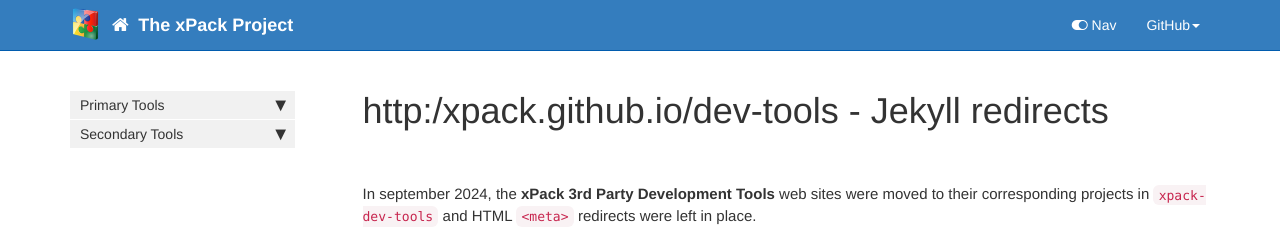
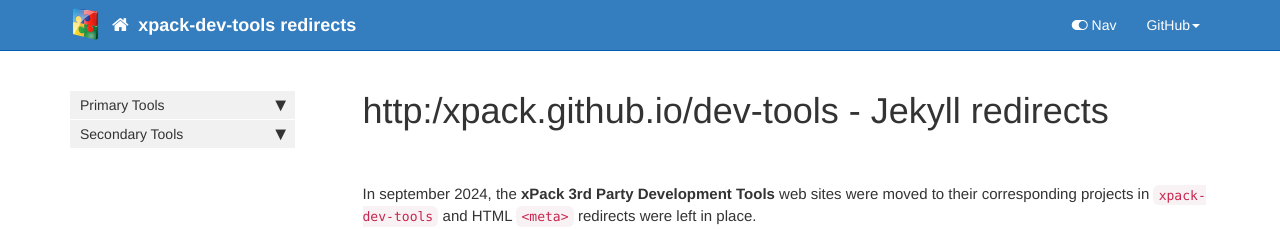
Before and after one commit to xpack/dev-tools, a Jekyll site: the page built from pages/index.md, in a window 1280 px wide. Shown: the top 229 px of the page. Built offline with Jekyll 4.4.1, drawn with Linux system fonts in a browser that asks for light colours; comment, search, counter and statistics services are not loaded; part of the change alters nothing that is shown.

Commit message:
_config.yml updates

```diff
--- a/_config.yml
+++ b/_config.yml
@@ -5,7 +5,7 @@ baseurl: /dev-tools-web-preview
 permalink: /blog/:year/:month/:day/:title/
 
 # Update this after editing the CSS files, to force a cache update.
-css-date: 202211092358
+css-date: 202409180000
 
 repository: xpack/dev-tools-web-preview
 
@@ -14,11 +14,11 @@ repository: xpack/dev-tools-web-preview
 output: web
 
 # This appears on the top navigation bar next to the home button.
-topnav_title: The xPack Project
+topnav_title: xpack-dev-tools redirects
 
 # This appears in the html browser tab for the site title (seen mostly
 # by search engines, not users).
-site_title: The xPack Build Framework
+site_title: xpack-dev-tools redirects
 
 company_name: xPack Project
 
@@ -105,7 +105,7 @@ defaults:
     values:
       layout: "page"
       comments: false
-      search: true
+      search: false
       sidebar: home
       topnav: topnav
       author: Liviu Ionescu
@@ -117,7 +117,7 @@ defaults:
     values:
       layout: "page"
       comments: false
-      search: true
+      search: false
       sidebar: home
       topnav: topnav
       author: Liviu Ionescu
@@ -141,7 +141,7 @@ defaults:
     values:
       layout: "page"
       comments: false
-      search: true
+      search: false
       sidebar: openocd
       topnav: topnav
       author: Liviu Ionescu
@@ -155,7 +155,7 @@ defaults:
     values:
       layout: "page"
       comments: false
-      search: true
+      search: false
       sidebar: qemu-arm
       topnav: topnav
       author: Liviu Ionescu
@@ -169,7 +169,7 @@ defaults:
     values:
       layout: "page"
       comments: false
-      search: true
+      search: false
       sidebar: qemu-riscv
       topnav: topnav
       author: Liviu Ionescu
@@ -183,7 +183,7 @@ defaults:
     values:
       layout: "page"
       comments: false
-      search: true
+      search: false
       sidebar: gcc
       topnav: topnav
       author: Liviu Ionescu
@@ -197,7 +197,7 @@ defaults:
     values:
       layout: "page"
       comments: false
-      search: true
+      search: false
       sidebar: clang
       topnav: topnav
       author: Liviu Ionescu
@@ -211,7 +211,7 @@ defaults:
     values:
       layout: "page"
       comments: false
-      search: true
+      search: false
       sidebar: arm-none-eabi-gcc
       topnav: topnav
       author: Liviu Ionescu
@@ -225,7 +225,7 @@ defaults:
     values:
       layout: "page"
       comments: false
-      search: true
+      search: false
       sidebar: aarch64-none-elf-gcc
       topnav: topnav
       author: Liviu Ionescu
@@ -239,7 +239,7 @@ defaults:
     values:
       layout: "page"
       comments: false
-      search: true
+      search: false
       sidebar: riscv-none-elf-gcc
       topnav: topnav
       author: Liviu Ionescu
@@ -253,7 +253,7 @@ defaults:
     values:
       layout: "page"
       comments: false
-      search: true
+      search: false
       sidebar: windows-build-tools
       topnav: topnav
       author: Liviu Ionescu
@@ -267,7 +267,7 @@ defaults:
     values:
       layout: "page"
       comments: false
-      search: true
+      search: false
       sidebar: ninja-build
       topnav: topnav
       author: Liviu Ionescu
@@ -281,7 +281,7 @@ defaults:
     values:
       layout: "page"
       comments: false
-      search: true
+      search: false
       sidebar: cmake
       topnav: topnav
       author: Liviu Ionescu
@@ -295,7 +295,7 @@ defaults:
     values:
       layout: "page"
       comments: false
-      search: true
+      search: false
       sidebar: meson-build
       topnav: topnav
       author: Liviu Ionescu
@@ -309,7 +309,7 @@ defaults:
     values:
       layout: "page"
       comments: false
-      search: true
+      search: false
       sidebar: mingw-w64-gcc
       topnav: topnav
       author: Liviu Ionescu
@@ -323,7 +323,7 @@ defaults:
     values:
       layout: "page"
       comments: false
-      search: true
+      search: false
       sidebar: m4
       topnav: topnav
       author: Liviu Ionescu
@@ -337,7 +337,7 @@ defaults:
     values:
       layout: "page"
       comments: false
-      search: true
+      search: false
       sidebar: patchelf
       topnav: topnav
       author: Liviu Ionescu
@@ -351,7 +351,7 @@ defaults:
     values:
       layout: "page"
       comments: false
-      search: true
+      search: false
       sidebar: "pkg-config"
       topnav: topnav
       author: Liviu Ionescu
@@ -365,7 +365,7 @@ defaults:
     values:
       layout: "page"
       comments: false
-      search: true
+      search: false
       sidebar: realpath
       topnav: topnav
       author: Liviu Ionescu
@@ -379,7 +379,7 @@ defaults:
     values:
       layout: "page"
       comments: false
-      search: true
+      search: false
       sidebar: sed
       topnav: topnav
       author: Liviu Ionescu
@@ -393,7 +393,7 @@ defaults:
     values:
       layout: "page"
       comments: false
-      search: true
+      search: false
       sidebar: wine
       topnav: topnav
       author: Liviu Ionescu
@@ -407,7 +407,7 @@ defaults:
     values:
       layout: "page"
       comments: false
-      search: true
+      search: false
       sidebar: xbb-bootstrap
       topnav: topnav
       author: Liviu Ionescu
@@ -421,7 +421,7 @@ defaults:
     values:
       layout: "page"
       comments: false
-      search: true
+      search: false
       sidebar: vscode
       topnav: topnav
       author: Liviu Ionescu
@@ -435,7 +435,7 @@ defaults:
     values:
       layout: "page"
       comments: false
-      search: true
+      search: false
       sidebar: xpm
       topnav: topnav
       author: Liviu Ionescu
@@ -449,7 +449,7 @@ defaults:
     values:
       layout: "page"
       comments: false
-      search: true
+      search: false
       sidebar: xpbuild
       topnav: topnav
       author: Liviu Ionescu
@@ -463,7 +463,7 @@ defaults:
     values:
       layout: "page"
       comments: false
-      search: true
+      search: false
       sidebar: xpmake
       topnav: topnav
       author: Liviu Ionescu
@@ -477,7 +477,7 @@ defaults:
     values:
       layout: "page"
       comments: false
-      search: true
+      search: false
       sidebar: xpninja
       topnav: topnav
       author: Liviu Ionescu
@@ -491,7 +491,7 @@ defaults:
     values:
       layout: "page"
       comments: false
-      search: true
+      search: false
       sidebar: xpcdl
       topnav: topnav
       author: Liviu Ionescu
@@ -505,7 +505,7 @@ defaults:
     values:
       layout: "page"
       comments: false
-      search: true
+      search: false
       sidebar: xbb
       topnav: topnav
       author: Liviu Ionescu
@@ -563,7 +563,7 @@ defaults:
     values:
       layout: "page"
       comments: false
-      search: true
+      search: false
       tooltip: true
 
   -
@@ -573,7 +573,7 @@ defaults:
     values:
       layout: "post"
       comments: true
-      search: true
+      search: false
       sidebar: home
       topnav: topnav
       author: Liviu Ionescu
@@ -592,7 +592,7 @@ sidebars:
 - xpm
 
 # The description is used in the feed.xml file.
-description: "Tools to manage, configure and build complex, package based, multi-target, C/C++ projects."
+description: "HTML redirects."
 
 # needed for sitemap.xml file only
 # url: https://idratherbewriting.com
```
